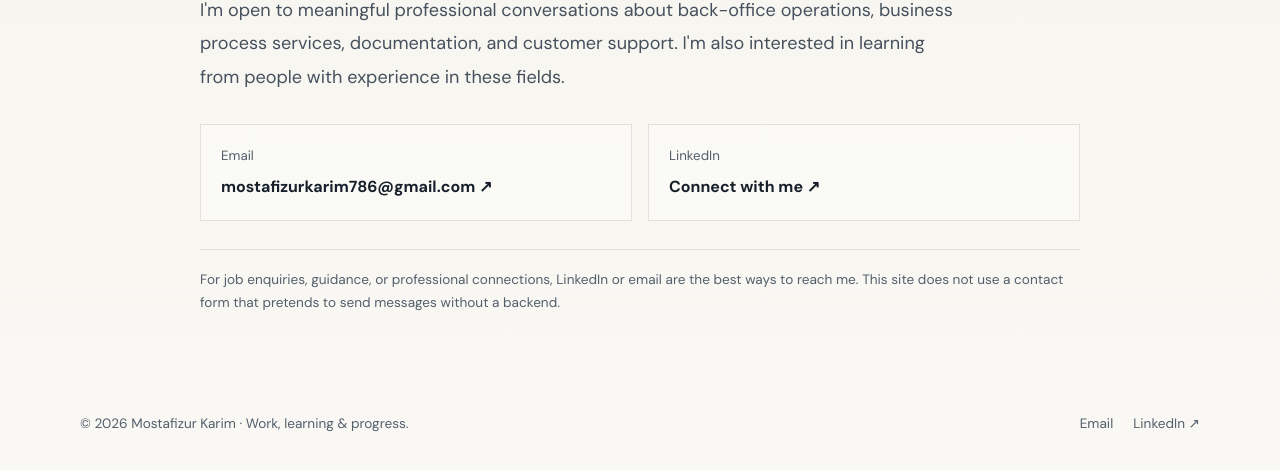
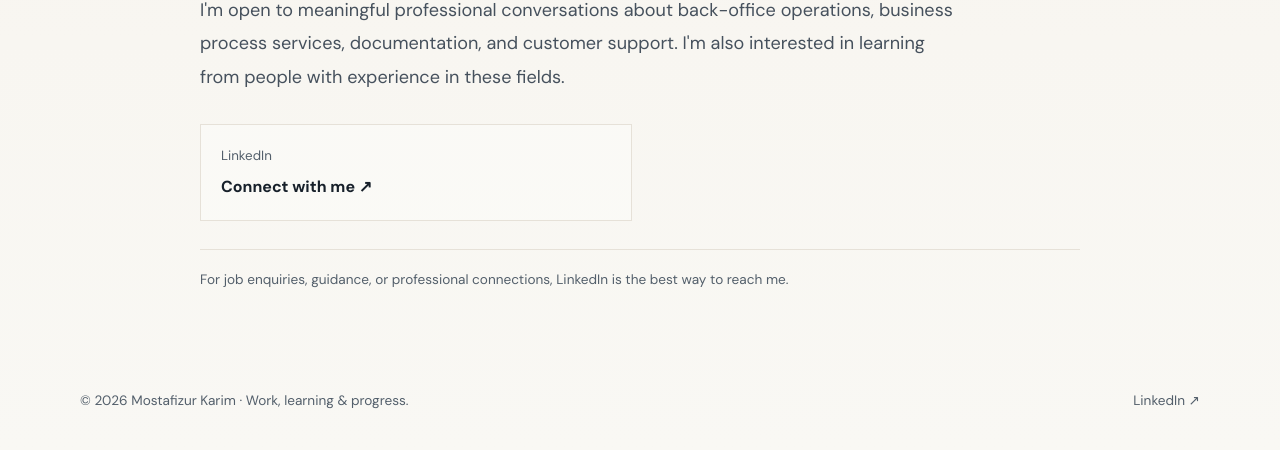
Before and after one commit to LightSpeed10X/Portfolio, a plain HTML site: page contact.html in a window 1280 px wide. Shown: the part 364-834 px from the top of the page. Drawn offline with nearby package versions, Linux system fonts and the light colour scheme.

Commit message:
remov email

```diff
--- a/contact.html
+++ b/contact.html
@@ -1,15 +1,15 @@
 <!doctype html>
 <html lang="en"><head><meta charset="utf-8"><meta name="viewport" content="width=device-width,initial-scale=1">
-<title>Contact | Mostafizur Karim</title><meta name="description" content="Contact Mostafizur Karim by email or LinkedIn.">
-<meta property="og:title" content="Contact | Mostafizur Karim"><meta property="og:description" content="Contact Mostafizur Karim by email or LinkedIn."><meta property="og:type" content="website">
+<title>Contact | Mostafizur Karim</title><meta name="description" content="Connect with Mostafizur Karim on LinkedIn.">
+<meta property="og:title" content="Contact | Mostafizur Karim"><meta property="og:description" content="Connect with Mostafizur Karim on LinkedIn."><meta property="og:type" content="website">
 <link rel="stylesheet" href="assets/style.css"></head><body>
 <a class="skip-link" href="#main-content">Skip to content</a>
 <header class="site-header"><div class="wrap nav"><a class="brand" href="index.html">Mostafizur<span>.</span></a>
 <button class="menu-toggle" aria-expanded="false" aria-label="Toggle navigation">Menu</button><nav class="nav-links" aria-label="Main navigation"><a class="" href="index.html">Home</a><a class="" href="about.html">About</a><a class="" href="experience.html">Experience</a><a class="" href="notes.html">Notes</a><a class="" href="learning.html">Learning</a><a class="active" href="contact.html">Contact</a><a class="linkedin" href="https://www.linkedin.com/in/mostafizurx/" target="_blank" rel="noopener noreferrer">LinkedIn ↗</a></nav></div></header>
 <main id="main-content" tabindex="-1">
 <section class="wrap page-intro"><p class="eyebrow">Contact</p><h1>Good conversations can open <em>useful doors.</em></h1><p class="lead">I'm open to meaningful professional conversations about back-office operations, business process services, documentation, and customer support. I'm also interested in learning from people with experience in these fields.</p>
-<div class="contact-links"><a class="contact-link" href="mailto:mostafizurkarim786@gmail.com"><small>Email</small><strong>mostafizurkarim786@gmail.com ↗</strong></a><a class="contact-link" href="https://www.linkedin.com/in/mostafizurx/" target="_blank" rel="noopener noreferrer"><small>LinkedIn</small><strong>Connect with me ↗</strong></a></div>
-<p class="notice">For job enquiries, guidance, or professional connections, LinkedIn or email are the best ways to reach me. This site does not use a contact form that pretends to send messages without a backend.</p></section>
+<div class="contact-links"><a class="contact-link" href="https://www.linkedin.com/in/mostafizurx/" target="_blank" rel="noopener noreferrer"><small>LinkedIn</small><strong>Connect with me ↗</strong></a></div>
+<p class="notice">For job enquiries, guidance, or professional connections, LinkedIn is the best way to reach me.</p></section>
 </main>
-<footer class="wrap footer"><div>© <span data-year></span> Mostafizur Karim · Work, learning & progress.</div><div class="footer-links"><a href="mailto:mostafizurkarim786@gmail.com">Email</a><a href="https://www.linkedin.com/in/mostafizurx/" target="_blank" rel="noopener noreferrer">LinkedIn ↗</a></div></footer>
+<footer class="wrap footer"><div>© <span data-year></span> Mostafizur Karim · Work, learning & progress.</div><div class="footer-links"><a href="https://www.linkedin.com/in/mostafizurx/" target="_blank" rel="noopener noreferrer">LinkedIn ↗</a></div></footer>
 <script src="assets/site.js"></script></body></html>
```
Also changed, not shown: about.html (+1 -1 lines), experience.html (+1 -1 lines), index.html (+1 -1 lines), learning.html (+1 -1 lines), notes.html (+1 -1 lines).
